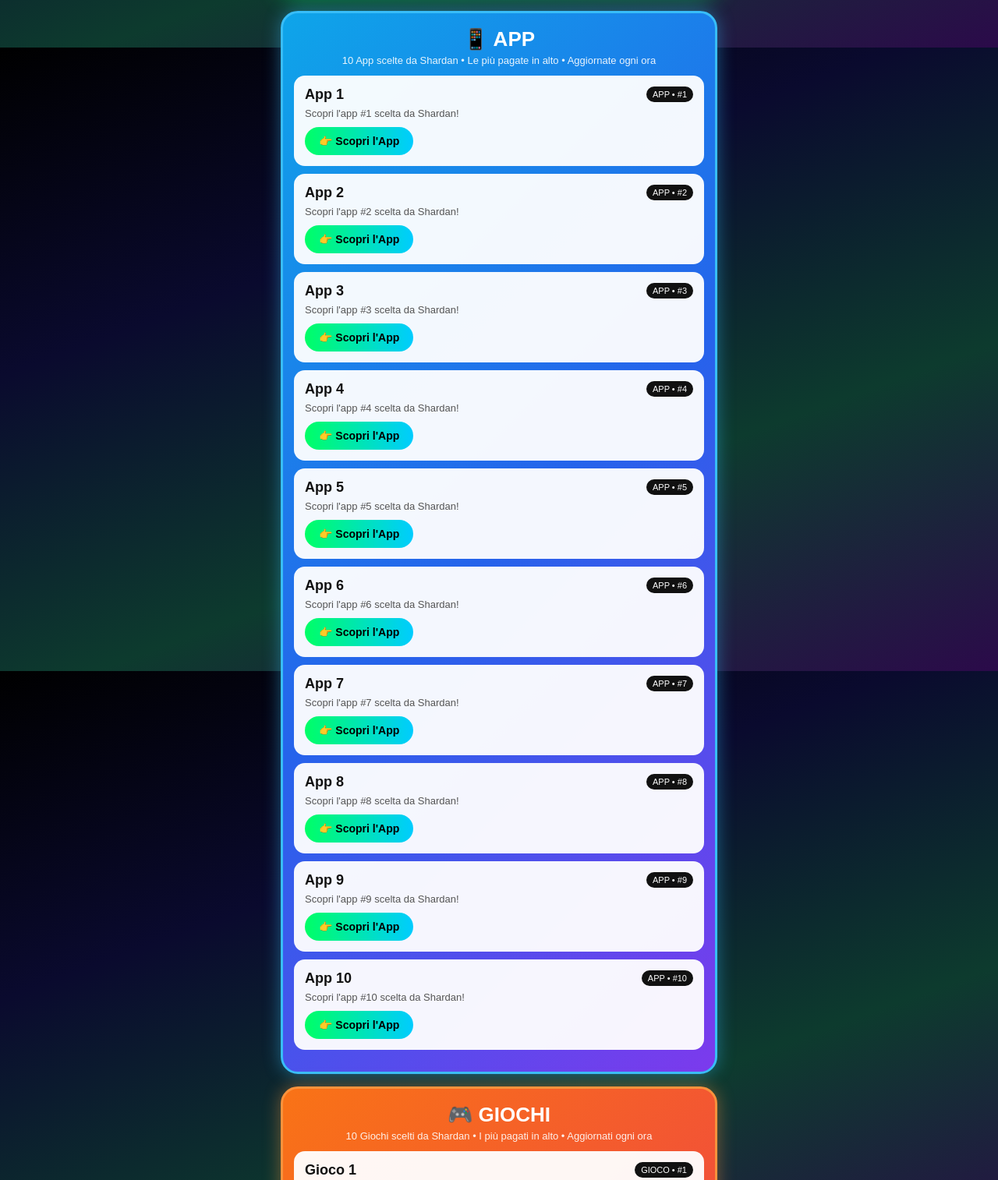
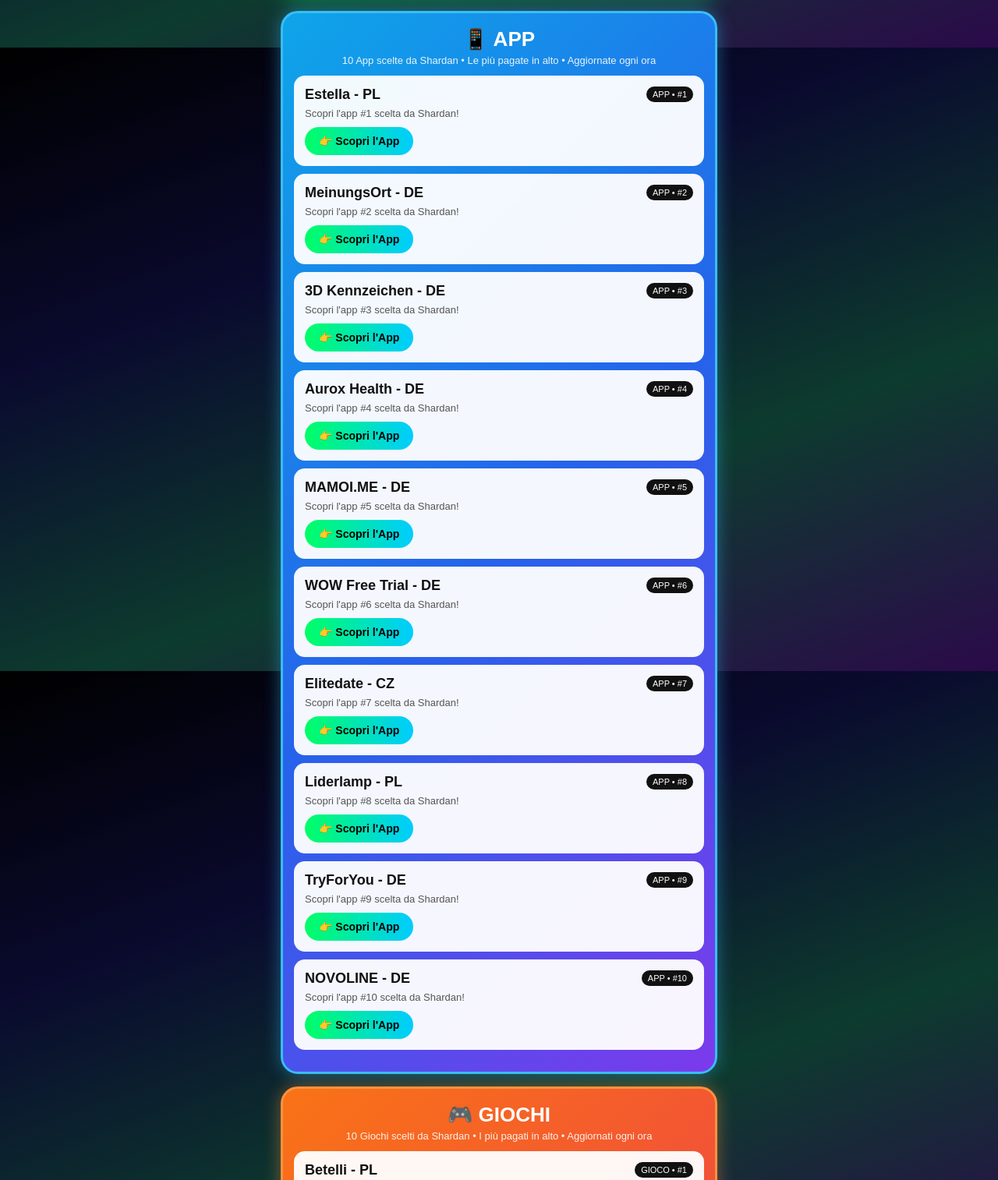
Before and after one commit to cristianmeloni88-droid/mylead-sito, a plain HTML site: page index.html in a window 1280 px wide. Shown: the part 739-2253 px from the top of the page at 78% size. Drawn offline with Linux system fonts and the light colour scheme.

Commit message:
Aggiorna 10 App + 10 Giochi da MyLead - Top payout

```diff
--- a/index.html
+++ b/index.html
@@ -63,23 +63,23 @@
 <div class="secondaria app-box">
   <h2>📱 APP</h2>
   <div class="sottotitolo">10 App scelte da Shardan • Le più pagate in alto • Aggiornate ogni ora</div>
-  <div class="card"><span class="tag">APP • #1</span><b>App 1</b><p>Scopri l'app #1 scelta da Shardan!</p><a class="btn-verde" href="#">👉 Scopri l'App</a></div>
-  <div class="card"><span class="tag">APP • #2</span><b>App 2</b><p>Scopri l'app #2 scelta da Shardan!</p><a class="btn-verde" href="#">👉 Scopri l'App</a></div>
-  <div class="card"><span class="tag">APP • #3</span><b>App 3</b><p>Scopri l'app #3 scelta da Shardan!</p><a class="btn-verde" href="#">👉 Scopri l'App</a></div>
-  <div class="card"><span class="tag">APP • #4</span><b>App 4</b><p>Scopri l'app #4 scelta da Shardan!</p><a class="btn-verde" href="#">👉 Scopri l'App</a></div>
-  <div class="card"><span class="tag">APP • #5</span><b>App 5</b><p>Scopri l'app #5 scelta da Shardan!</p><a class="btn-verde" href="#">👉 Scopri l'App</a></div>
-  <div class="card"><span class="tag">APP • #6</span><b>App 6</b><p>Scopri l'app #6 scelta da Shardan!</p><a class="btn-verde" href="#">👉 Scopri l'App</a></div>
-  <div class="card"><span class="tag">APP • #7</span><b>App 7</b><p>Scopri l'app #7 scelta da Shardan!</p><a class="btn-verde" href="#">👉 Scopri l'App</a></div>
-  <div class="card"><span class="tag">APP • #8</span><b>App 8</b><p>Scopri l'app #8 scelta da Shardan!</p><a class="btn-verde" href="#">👉 Scopri l'App</a></div>
-  <div class="card"><span class="tag">APP • #9</span><b>App 9</b><p>Scopri l'app #9 scelta da Shardan!</p><a class="btn-verde" href="#">👉 Scopri l'App</a></div>
-  <div class="card"><span class="tag">APP • #10</span><b>App 10</b><p>Scopri l'app #10 scelta da Shardan!</p><a class="btn-verde" href="#">👉 Scopri l'App</a></div>
+  <div class="card"><span class="tag">APP • #1</span><b>Estella - PL</b><p>Scopri l'app #1 scelta da Shardan!</p><a class="btn-verde" href="https://estella.eu">👉 Scopri l'App</a></div>
+  <div class="card"><span class="tag">APP • #2</span><b>MeinungsOrt - DE</b><p>Scopri l'app #2 scelta da Shardan!</p><a class="btn-verde" href="http://kl.adspirit.de/adclick.php?pid=491&wmid=3099&chc=1&nvc=1&ord=[timestamp]&sid=[td_affiliate_id]&extsubid=[td_guid]">👉 Scopri l'App</a></div>
+  <div class="card"><span class="tag">APP • #3</span><b>3D Kennzeichen - DE</b><p>Scopri l'app #3 scelta da Shardan!</p><a class="btn-verde" href="https://3d-kennzeichen.de/autokennzeichen">👉 Scopri l'App</a></div>
+  <div class="card"><span class="tag">APP • #4</span><b>Aurox Health - DE</b><p>Scopri l'app #4 scelta da Shardan!</p><a class="btn-verde" href="https://de.auroxhealth.com/">👉 Scopri l'App</a></div>
+  <div class="card"><span class="tag">APP • #5</span><b>MAMOI.ME - DE</b><p>Scopri l'app #5 scelta da Shardan!</p><a class="btn-verde" href="https://mamoi.me/de/">👉 Scopri l'App</a></div>
+  <div class="card"><span class="tag">APP • #6</span><b>WOW Free Trial - DE</b><p>Scopri l'app #6 scelta da Shardan!</p><a class="btn-verde" href="https://www.amazon.de/gp/video/offers">👉 Scopri l'App</a></div>
+  <div class="card"><span class="tag">APP • #7</span><b>Elitedate - CZ</b><p>Scopri l'app #7 scelta da Shardan!</p><a class="btn-verde" href="https://www.elitedate.cz/">👉 Scopri l'App</a></div>
+  <div class="card"><span class="tag">APP • #8</span><b>Liderlamp - PL</b><p>Scopri l'app #8 scelta da Shardan!</p><a class="btn-verde" href="https://www.liderlamp.pl/">👉 Scopri l'App</a></div>
+  <div class="card"><span class="tag">APP • #9</span><b>TryForYou - DE</b><p>Scopri l'app #9 scelta da Shardan!</p><a class="btn-verde" href="http://www.tryforyou.de">👉 Scopri l'App</a></div>
+  <div class="card"><span class="tag">APP • #10</span><b>NOVOLINE - DE</b><p>Scopri l'app #10 scelta da Shardan!</p><a class="btn-verde" href="https://www.novoline.de/de">👉 Scopri l'App</a></div>
 </div>
 
 <!-- SCHEDA SECONDARIA 2 - GIOCHI -->
 <div class="secondaria giochi-box">
   <h2>🎮 GIOCHI</h2>
   <div class="sottotitolo">10 Giochi scelti da Shardan • I più pagati in alto • Aggiornati ogni ora</div>
-  <div class="card"><span class="tag">GIOCO • #1</span><b>Gioco 1</b><p>Prova il gioco #1 scelto da Shardan!</p><a class="btn-arancio" href="#">🎮 Prova il Gioco</a></div>
+  <div class="card"><span class="tag">GIOCO • #1</span><b>Betelli - PL</b><p>Prova il gioco #1 scelto da Shardan!</p><a class="btn-arancio" href="https://betelli.pl/">🎮 Prova il Gioco</a></div>
   <div class="card"><span class="tag">GIOCO • #2</span><b>Gioco 2</b><p>Prova il gioco #2 scelto da Shardan!</p><a class="btn-arancio" href="#">🎮 Prova il Gioco</a></div>
   <div class="card"><span class="tag">GIOCO • #3</span><b>Gioco 3</b><p>Prova il gioco #3 scelto da Shardan!</p><a class="btn-arancio" href="#">🎮 Prova il Gioco</a></div>
   <div class="card"><span class="tag">GIOCO • #4</span><b>Gioco 4</b><p>Prova il gioco #4 scelto da Shardan!</p><a class="btn-arancio" href="#">🎮 Prova il Gioco</a></div>
```
